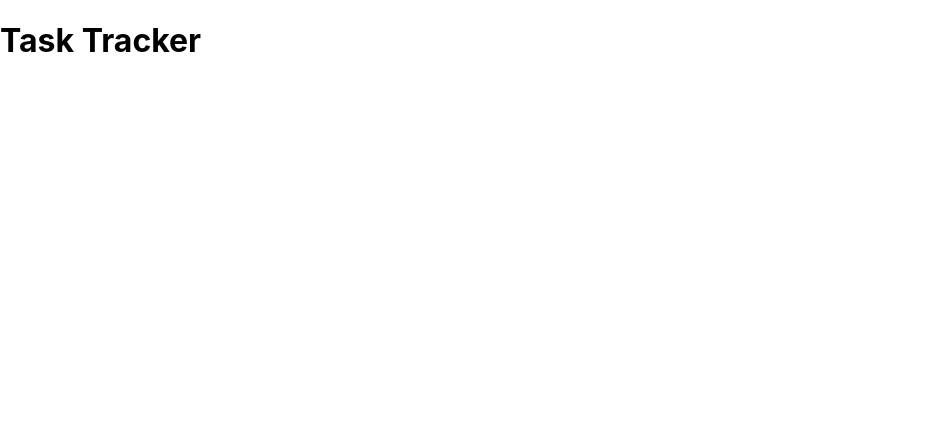
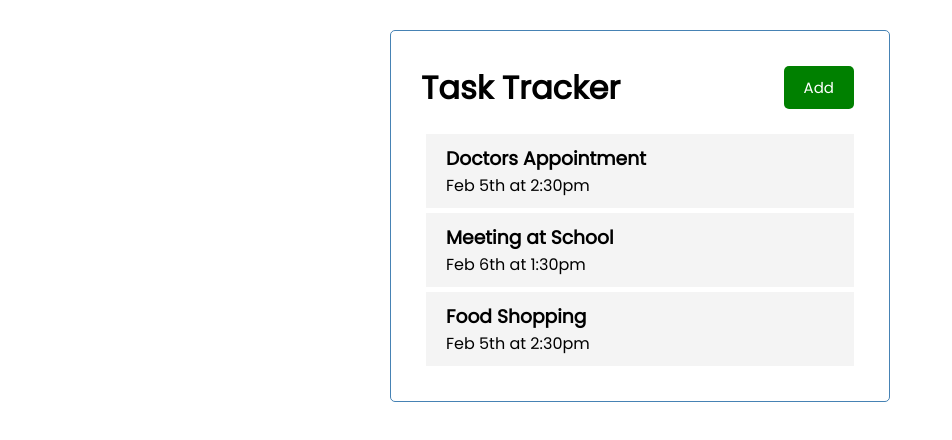
Before and after one commit to jtaraya/Task-Tracker, a React (Create React App) app: page / in a window 1280 px wide. Shown: the top 440 px of the page, without its empty margins (0-952 px from the left). Built offline with nearby package versions, Linux system fonts and the light colour scheme.

Commit message:
task tracker

```diff
--- a/src/App.js
+++ b/src/App.js
@@ -1,9 +1,33 @@
+import { useState } from 'react'
 import Header from './components/Header'
+import Tasks from './components/Tasks'
 
-function App() {
+const App = () => {
+  const [tasks, setTasks] = useState( [
+    {
+        id: 1,
+        text: 'Doctors Appointment',
+        day: 'Feb 5th at 2:30pm',
+        reminder: true
+    },
+    {
+        id: 2,
+        text: 'Meeting at School',
+        day: 'Feb 6th at 1:30pm',
+        reminder: true
+    },
+    {
+        id: 3,
+        text: 'Food Shopping',
+        day: 'Feb 5th at 2:30pm',
+        reminder: false
+    },
+])
+
   return (
     <div className='container'>
-      <Header />  {/* embed it like a html tag */}
+      <Header />
+      <Tasks tasks={tasks} />
     </div>
   );
 }
--- a/src/components/Header.js
+++ b/src/components/Header.js
@@ -1,9 +1,33 @@
-const Header = () => {
+import PropTypes from 'prop-types'
+import Button from './button'
+
+
+const Header = ({ title }) => {
+    const onClick = () => {
+        console.log('Click')
+    }
+
   return (
-    <header>
-      <h1>Task Tracker</h1>
+    <header className='header'>
+      <h1>{title}</h1>
+      <Button color='green' text='Add' onClick=
+      {onClick} />
     </header>
   )
 }
 
+Header.defaultProps = {
+    title: 'Task Tracker',
+}
+
+Header.propTypes = {
+    title: PropTypes.string.isRequired,
+}
+
+// CSS IN JS
+// const headingStyle = {
+//     color: 'red',
+//     backgroundColor:'black'
+// }
+
 export default Header
--- /dev/null
+++ b/src/components/Task.js
@@ -0,0 +1,10 @@
+const Task = ({ task }) => {
+  return (
+    <div className='task'>
+      <h3>{task.text}</h3>
+      <p>{task.day}</p>
+    </div>
+  )
+}
+
+export default Task
--- /dev/null
+++ b/src/components/Tasks.js
@@ -0,0 +1,14 @@
+import Task from './Task'
+
+const Tasks = ({ tasks }) => {
+
+  return (
+    <>
+      {tasks.map((task) => (
+      <Task key={task.id} task={task} />
+      ))}
+    </>
+  )
+}
+
+export default Tasks
--- /dev/null
+++ b/src/components/button.js
@@ -0,0 +1,22 @@
+import PropTypes from 'prop-types'
+
+const Button = ({ color, text, onClick }) => {
+    return (
+    <button onClick={onClick} style={{ backgroundColor: color }}
+        className='btn'>
+        {text}
+    </button>
+    )
+}
+
+Button.defaultProps = {
+    color: 'steelblue'
+}
+
+Button.propTypes={
+    text: PropTypes.string,
+    color: PropTypes.string,
+    onClick: PropTypes.func,
+}
+
+export default Button
--- a/src/index.css
+++ b/src/index.css
@@ -1,13 +1,112 @@
-body {
+@import url('https://fonts.googleapis.com/css2?family=Poppins:wght@300;400&display=swap');
+
+* {
+  box-sizing: border-box;
   margin: 0;
-  font-family: -apple-system, BlinkMacSystemFont, 'Segoe UI', 'Roboto', 'Oxygen',
-    'Ubuntu', 'Cantarell', 'Fira Sans', 'Droid Sans', 'Helvetica Neue',
-    sans-serif;
-  -webkit-font-smoothing: antialiased;
-  -moz-osx-font-smoothing: grayscale;
+  padding: 0;
 }
 
-code {
-  font-family: source-code-pro, Menlo, Monaco, Consolas, 'Courier New',
-    monospace;
+body {
+  font-family: 'Poppins', sans-serif;
 }
+
+.container {
+  max-width: 500px;
+  margin: 30px auto;
+  overflow: auto;
+  min-height: 300px;
+  border: 1px solid steelblue;
+  padding: 30px;
+  border-radius: 5px;
+}
+
+.header {
+  display: flex;
+  justify-content: space-between;
+  align-items: center;
+  margin-bottom: 20px;
+}
+
+.btn {
+  display: inline-block;
+  background: #000;
+  color: #fff;
+  border: none;
+  padding: 10px 20px;
+  margin: 5px;
+  border-radius: 5px;
+  cursor: pointer;
+  text-decoration: none;
+  font-size: 15px;
+  font-family: inherit;
+}
+
+.btn:focus {
+  outline: none;
+}
+
+.btn:active {
+  transform: scale(0.98);
+}
+
+.btn-block {
+  display: block;
+  width: 100%;
+}
+
+.task {
+  background: #f4f4f4;
+  margin: 5px;
+  padding: 10px 20px;
+  cursor: pointer;
+}
+
+.task.reminder {
+  border-left: 5px solid green;
+}
+
+.task h3 {
+  display: flex;
+  align-items: center;
+  justify-content: space-between;
+}
+
+.add-form {
+  margin-bottom: 40px;
+}
+
+.form-control {
+  margin: 20px 0;
+}
+
+.form-control label {
+  display: block;
+}
+
+.form-control input {
+  width: 100%;
+  height: 40px;
+  margin: 5px;
+  padding: 3px 7px;
+  font-size: 17px;
+}
+
+.form-control-check {
+  display: flex;
+  align-items: center;
+  justify-content: space-between;
+}
+
+.form-control-check label {
+  flex: 1;
+}
+
+.form-control-check input {
+  flex: 2;
+  height: 20px;
+}
+
+footer {
+  margin-top: 30px;
+  text-align: center;
+}
```
